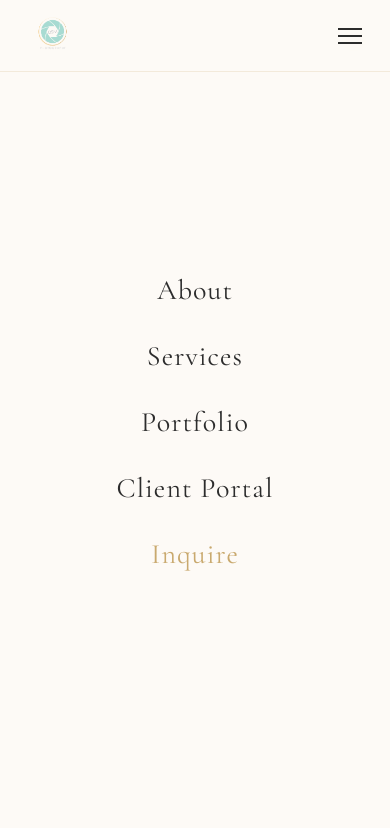
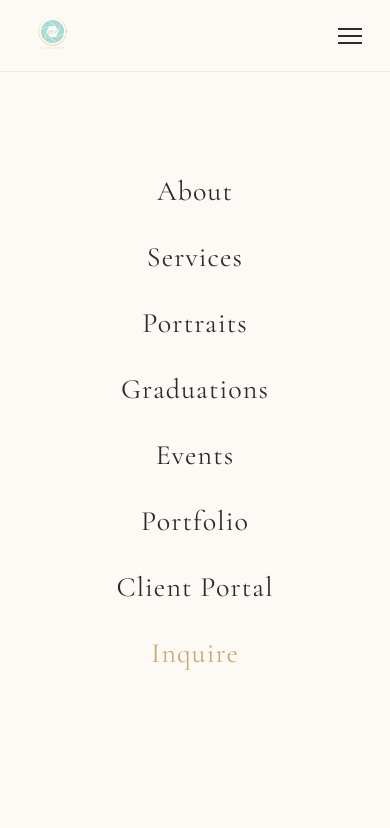
Before and after one commit to DSM-Photography/dsm-shotlist, a website: page services.html in a window 390 px wide. Both pictures are taken after a click on the element 350 px from the left and 35 px from the top of the page. Shown: the top 828 px of the page. Drawn offline with nearby package versions, Linux system fonts and the light colour scheme.

Commit message:
Update services.html

```diff
--- a/services.html
+++ b/services.html
@@ -678,9 +678,9 @@
       <li class="nav-dropdown">
         <a href="services.html" class="active">Services</a>
         <div class="dropdown-menu">
-          <a href="events.html">Events</a>
           <a href="portraits.html">Portraits</a>
           <a href="graduations.html">Graduations</a>
+          <a href="events.html">Events</a>
           <div class="dropdown-divider"></div>
           <a class="soon">Headshots</a>
           <a class="soon">Lifestyle</a>
@@ -707,6 +707,9 @@
     <button class="mobile-close" onclick="toggleMenu()">&#x2715;</button>
     <a href="index.html#about" onclick="toggleMenu()">About</a>
     <a href="services.html" onclick="toggleMenu()">Services</a>
+    <a href="portraits.html" onclick="toggleMenu()">Portraits</a>
+    <a href="graduations.html" onclick="toggleMenu()">Graduations</a>
+    <a href="events.html" onclick="toggleMenu()">Events</a>
     <a href="index.html#portfolio" onclick="toggleMenu()">Portfolio</a>
     <a href="client-portal.html" onclick="toggleMenu()">Client Portal</a>
     <a href="index.html#contact" onclick="toggleMenu()" style="color:var(--gold);">Inquire</a>
```
